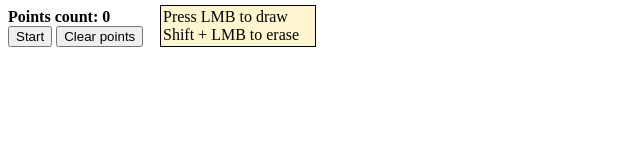
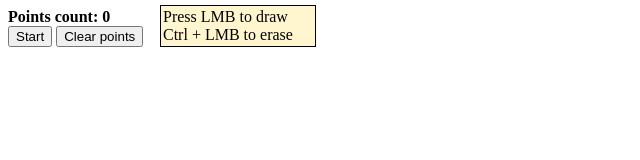
Before and after one commit to alordash/BezierCurve, a website with bundled scripts: page Code/static/index.html in a window 1280 px wide. Shown: the full height of the page, 0-640 px from the left. Built offline with nearby package versions, Linux system fonts and the light colour scheme.

Commit message:
Fixed InfoText

```diff
--- a/Code/static/index.html
+++ b/Code/static/index.html
@@ -41,7 +41,7 @@
     <div id="CanvasHolder"></div>
 
     <div id="InfoText" class="info">Press LMB to draw
-        Shift + LMB to erase
+        Ctrl + LMB to erase
     </div>
     <div id="MouseOverlay" class="overlay"></div>
 </body>
```
